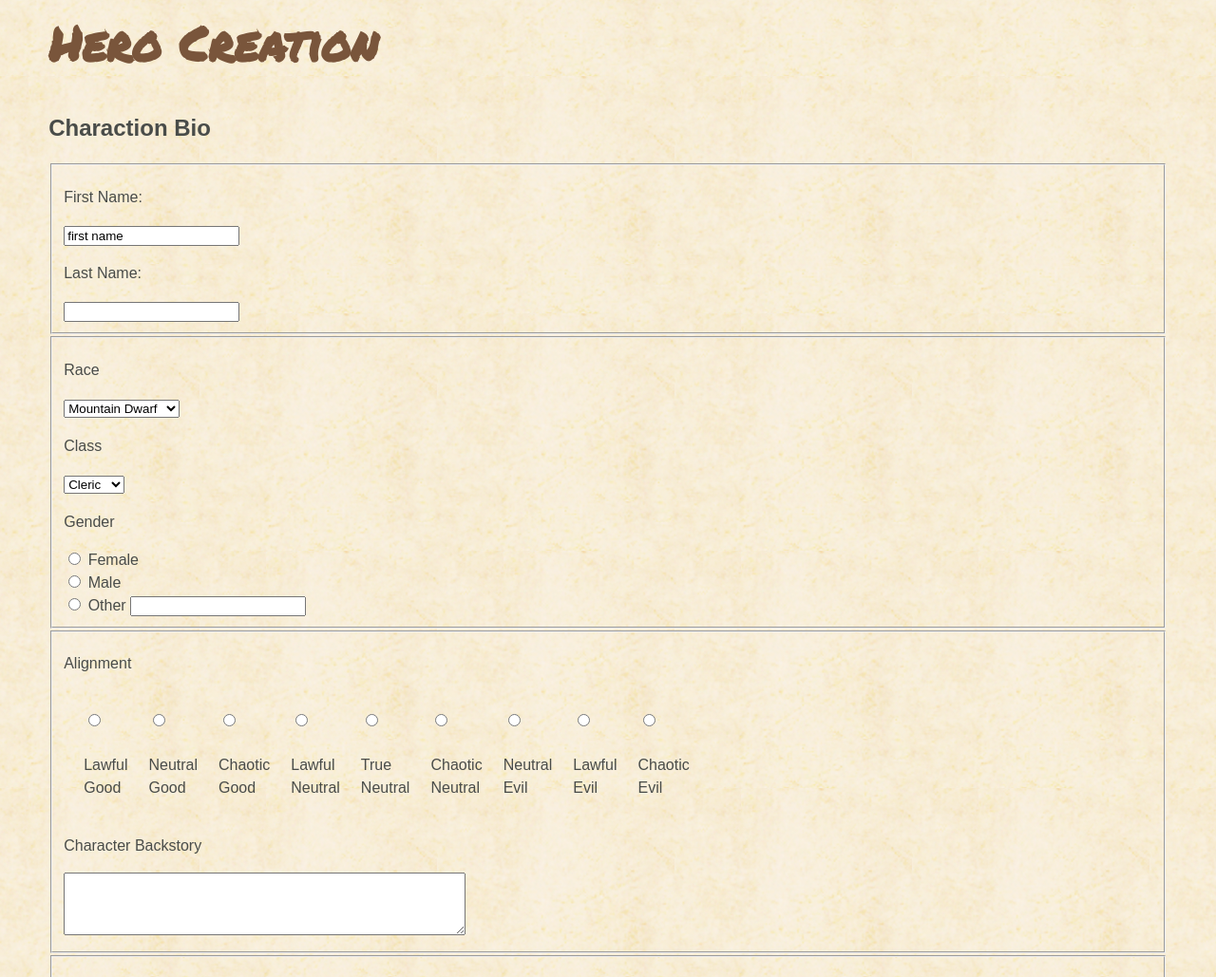
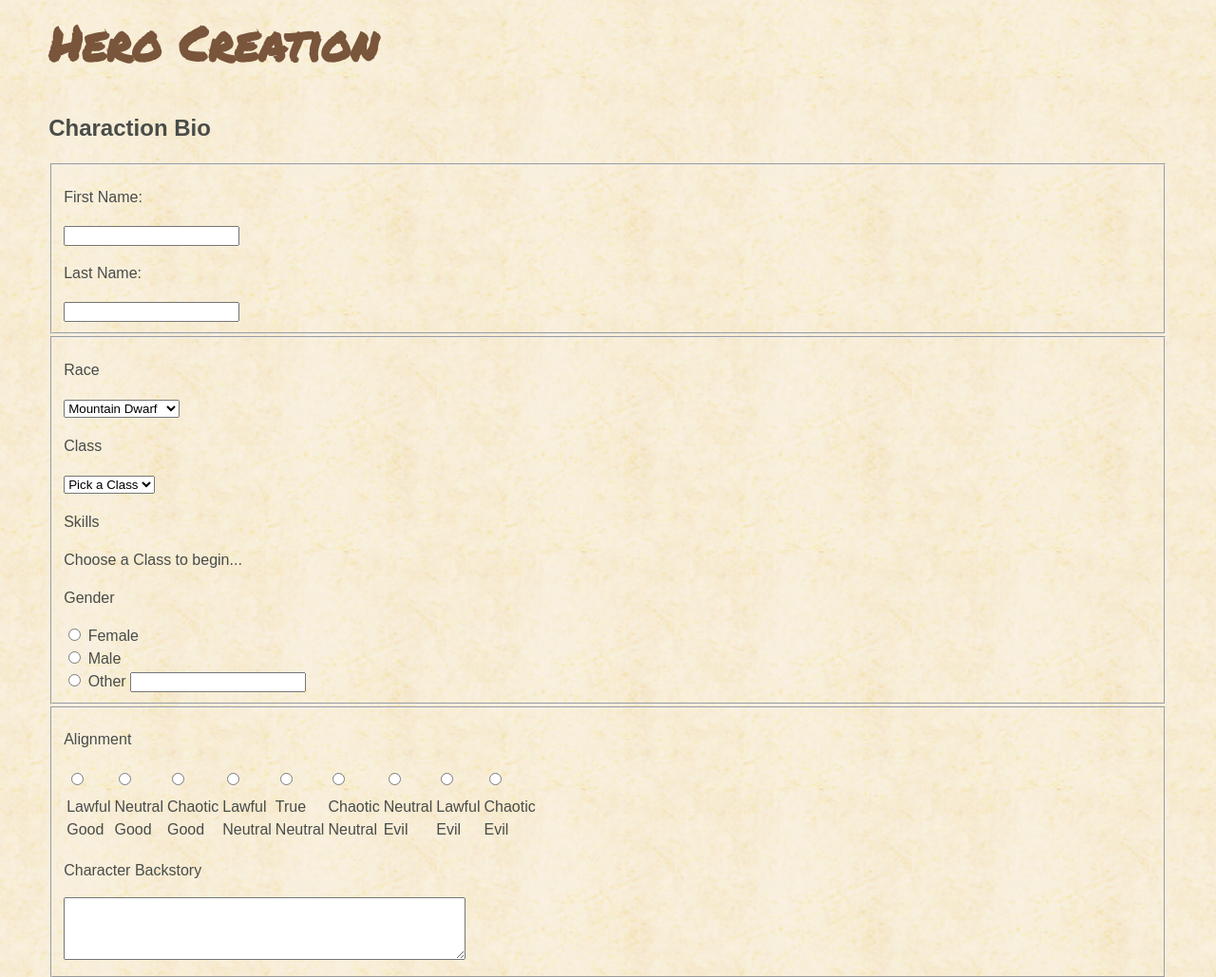
Before and after one commit to jwalzak/application_project, a PHP site: page /Site/creation.php in a window 1280 px wide. Shown: the part 120-1149 px from the top of the page at 95% size. Run offline with PHP 8.4, Linux system fonts and the light colour scheme; some libraries are stand-ins or nearby versions; some web fonts are replaced.

Commit message:
creation.php was brought back with a merge error, this replaces with the new one.

```diff
--- a/Site/creation.php
+++ b/Site/creation.php
@@ -4,8 +4,7 @@
 require_once('Char.php');
 
 // This array will be used to populate the race dropdown in the future
-	/*
-	$raceArray = [];
+/*$raceArray = [];
 $raceArray[0] = 'mtnDwarf';
 $raceArray[1] = 'hillDwarf';
 $raceArray[2] = 'hightElf';
@@ -26,7 +25,8 @@
 
                     if ($_POST['gender'] == 'other') {
                         $newChar->char_gender = $_POST['otherGender'];
-		} else {
+                    }
+                    else {
                         $newChar->char_gender = $_POST['gender'];
                     }
 
@@ -40,6 +40,7 @@
             $newChar->charisma = $_POST['char'];
             var_dump($newChar);
 }
+
 ?>
 
 <!DOCTYPE html>
@@ -51,16 +52,17 @@
 
     <link rel="stylesheet" href="css/subcontent.css"/>
     <link href="https://fonts.googleapis.com/css?family=Fira+Sans+Condensed|Permanent+Marker|Crete+Round|Droid+Serif|Roboto" rel="stylesheet">
-
     <script src="https://code.jquery.com/jquery-3.1.1.min.js"
   integrity="sha256-hVVnYaiADRTO2PzUGmuLJr8BLUSjGIZsDYGmIJLv2b8="
   crossorigin="anonymous"></script>
     <script src="https://use.fontawesome.com/97f2d469d8.js"></script>
     <script src="js/dice_roll.js"></script>
     <script src="js/saving_throws.js"></script>
+    <script src="js/skills.js"></script>
 </head>
 
 <body>
+<!-- navigation  -->
 
 <!-- content  -->
 <div id="content">
@@ -68,41 +70,57 @@
 
     <form method="post">
         <p><h2>Charaction Bio</h2></p>
-
         <fieldset style="margin-bottom:2px">
         <p>First Name:</p>
-			<input type="text" name="f_name" value="<?php echo 'first name' ?>"/>
+        <input type="text" name="f_name" value=''<?php echo 'first name' ?>/>
         <p>Last Name:</p>
         <input type="text" name="l_name">
         </fieldset>
-
 <fieldset style="margin-bottom:2px">
         <p>Race</p>
         <select name="raceSelect" id="raceSelect">
-				<option value="mtnDwarf" id="mtnDawrf">Mountain Dwarf</option>
-				<option value="hillDwarf" id="hillDwarf">Hill Dwarf</option>
-				<option value="highElf" id="highElf">High Elf</option>
-				<option value="woodElf" id="woodElf">Wood Elf</option>
-				<option value="lightfootHalfling" id="lightfootHalfling">Lightfoot Halfling</option>
-				<option value="stoutHalfling" id="stoutHalfling">Stout Halfling</option>
-				<option value="Human" id="human">Human</option>
+            <option value="mtnDwarf">Mountain Dwarf</option>
+            <option value="hillDwarf">Hill Dwarf</option>
+            <option value="highElf">High Elf</option>
+            <option value="woodElf">Wood Elf</option>
+            <option value="lightfootHalfling">Lightfoot Halfling</option>
+            <option value="stoutHalfling">Stout Halfling</option>
+            <option value="Human">Human</option>
         </select>
+
+        <!--Class-->
         <p>Class</p>
-			<select id="classSelect">
+        <select id="slct1" name="slct1" onchange="populate(this.id, 'slct2')">
+            <option value="">Pick a Class</option>
+            <option value="barbarian">Barbarian</option>
+            <option value="bard">Bard</option>
             <option value="cleric">Cleric</option>
+            <option value="druid">Druid</option>
             <option value="fighter">Fighter</option>
-				<option value="thief">Thief</option>
+            <option value="monk">Monk</option>
+            <option value="paladin">Paladin</option>
+            <option value="ranger">Ranger</option>
+            <option value="rogue">Rogue</option>
+            <option value="sorcerer">Sorcerer</option>
+            <option value="warlock">Warlock</option>
             <option value="wizard">Wizard</option>
         </select>
+
+        <!-- Skills -->
+        <p>Skills</p>
+        <p id="pText">Choose a Class to begin...</p>
+        <div id="slct2"></div>
+
+        <!-- Gender -->
         <p>Gender</p>
         <input type="radio" name="gender" value="female"> Female<br>
         <input type="radio" name="gender" value="male"> Male <br>
-			<input type="radio" name="gender" value="other"> Other <input type="text" name="otherGender">
+        <input type="radio" name="gender" value="other"> Other <input type="text" name="otherGender" />
 </fieldset>
 
 <fieldset style="margin-bottom:2px">
         <p>Alignment</p>
-			<table cellspacing=20>
+        <table>
         <tr>
         <td><input type="radio" name="alignment" value="Lawful Good"> </td>
         <td><input type="radio" name="alignment" value="Neutral Good"></td>
@@ -126,17 +144,20 @@
         <td>Chaotic<br>Evil</td>
         </tr>
         </table>
+
         <p>Character Backstory</p>
         <textarea rows="4" cols="50" name="backstory"></textarea>
         </fieldset>
+<fieldset style="margin-bottom:2px">
 
-		<fieldset style="margin-bottom:2px">
-			<div id="rolls" class="rolls"><br/>
+    <div id="rolls" class="rolls">
+
+        <br/>
+
        <p>Attributes</p>
-
         <input value="Roll" type="button" onclick="diceRoll(this.id)" id="strBut"></input>
         <label>Strength</label>
-				<input name='str' id="strInput" type="text"><br/>
+        <input name='str' id="strInput" type="text"><br>
 
         <input value="Roll" type="button" onclick="diceRoll(this.id)" id="dexBut"></input>
         <label>Dexterity</label>
@@ -154,11 +175,10 @@
         <label>Intelligence</label>
         <input name='int' id="intInput" type="text"><br>
 
-				<input value="Roll" type="button" onclick="diceRoll(this.id)" id="chaBut"></input>
-				<label>Charisma</label>
+        <input value="Roll" type="button" onclick="diceRoll(this.id)" id="chaBut">
+        </input><label>Charisma</label>
         <input name='char' id="chaInput" type="text"><br>
-
-				<p><input type="submit"></p>
+        <input type="submit">
     </div>
     </fieldset>
 
@@ -170,7 +190,7 @@
         <input type="radio" name="saveThrow" id="saveDex"><label for="saveDex">Dexterity</label><br/>
         <input type="radio" name="saveThrow" id="saveInt"><label for="saveInt">Intelligence</label><br/>
         <input type="radio" name="saveThrow" id="saveWis"><label for="saveWis">Wisdom</label><br/>
-			<input type="radio" name="saveThrow" id="saveChar"><label for="saveChar">Charisma</label><br/>
+        <input type="radio" name="saveThrow" id="saveChar"><label for="saveChar">Charisma</label><br />
 
         <input type="text" name="save" id="save"><input type="button" value="Roll" onclick="saveRoll(this.id)">
     </fieldset>
```
Lines whose indentation alone changed are shown as unchanged.
